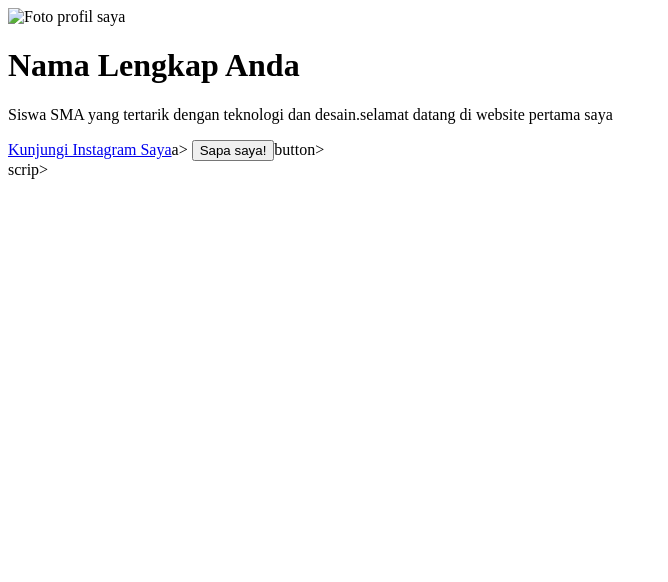
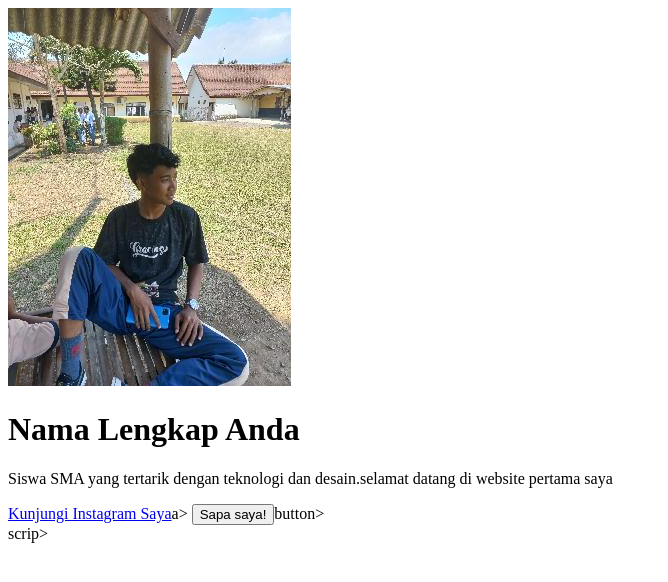
Before and after one commit to ahmadlubbilulumismk1tmn-alt/lubil, a plain HTML site: page index.html in a window 1280 px wide. Shown: the whole page, without its empty margins (0-668 px from the left). Drawn offline with Linux system fonts and the light colour scheme.

Commit message:
Update index.html

```diff
--- a/index.html
+++ b/index.html
@@ -7,7 +7,7 @@
 <body>
 <!-- Konten yang terlihat oleh pengunjung akan ada di sini -->
 <div class="kartu-profil">
-<img src="foto-profil.jpg" alt="Foto profil saya">
+<img src="fatir.jpg" alt="Foto profil saya">
 <h1>Nama Lengkap Anda</h1>
 <p>Siswa SMA yang tertarik dengan teknologi dan desain.selamat datang di website pertama saya</p>
 <a href="https://ww.instangram.com/usernameanda">Kunjungi Instagram Saya</a>a>
```
